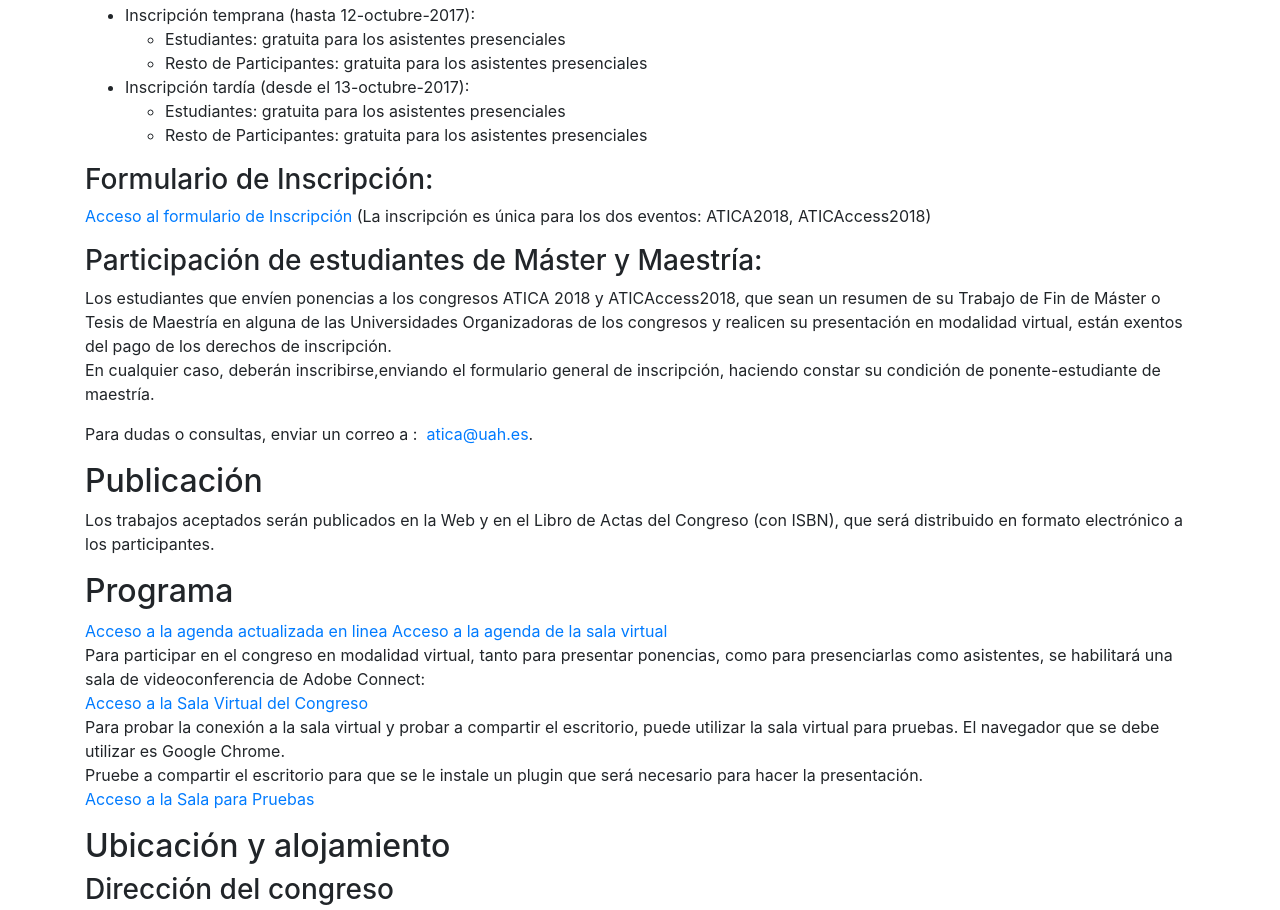
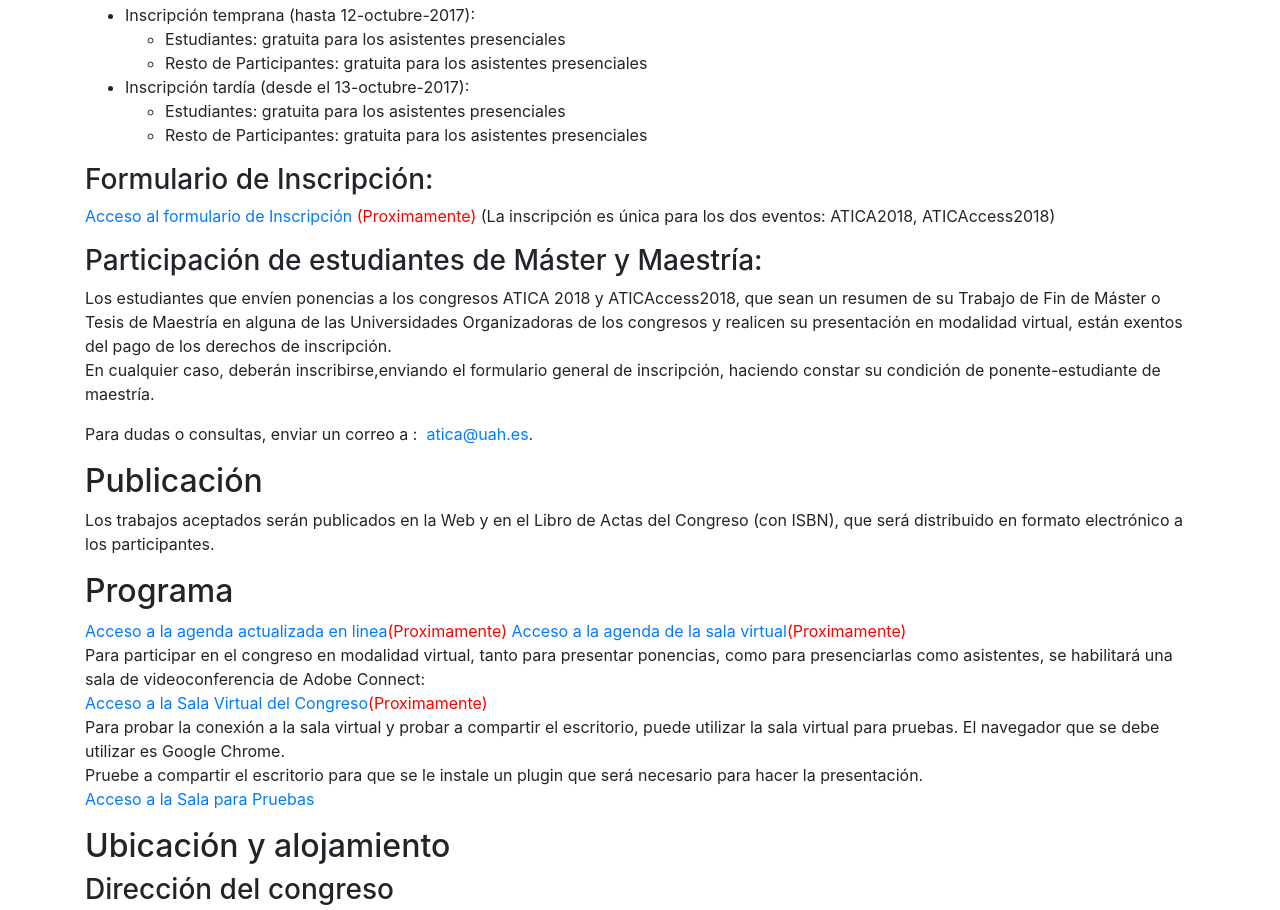
Before and after one commit to luisbengochea/ATICA2018, a plain HTML site: page atica2018/WebContent/participation.html in a window 1280 px wide. Shown: the part 406-1316 px from the top of the page. Drawn offline with nearby package versions, Linux system fonts and the light colour scheme.

Commit message:
Update participation.html

```diff
--- a/atica2018/WebContent/participation.html
+++ b/atica2018/WebContent/participation.html
@@ -94,7 +94,7 @@
 				</ul></li>
 				</ul>
 				<h3>Formulario de Inscripción:</h3>
-				<p><a href="">Acceso al formulario de Inscripción</a>
+				<p><a href="">Acceso al formulario de Inscripción</a> <span style="color: red;">(Proximamente) </span>
 				(La inscripción es única para los dos eventos: ATICA2018, ATICAccess2018)</p>
 				<h3>Participación de estudiantes de Máster y Maestría:</h3>
 				<p>Los estudiantes que envíen ponencias a los congresos ATICA 2018 y ATICAccess2018, que sean un resumen de su Trabajo de Fin de Máster o Tesis de Maestría en alguna de las Universidades Organizadoras de los congresos y realicen su presentación en modalidad virtual, están exentos del pago de los derechos de inscripción.<br/>
@@ -108,10 +108,10 @@
 				</section>
 				<section aria-labelledby="program">
 				<h2 id="program">Programa</h2>
-				<a href="">Acceso a la agenda actualizada en linea</a>
-				<a href="">Acceso a la agenda de la sala virtual</a>
+				<a href="">Acceso a la agenda actualizada en linea</a><span style="color: red;">(Proximamente) </span>
+				<a href="">Acceso a la agenda de la sala virtual</a><span style="color: red;">(Proximamente) </span>
 				<p>Para participar en el congreso en modalidad virtual, tanto para presentar ponencias, como para presenciarlas como asistentes, se habilitará una sala de videoconferencia de Adobe Connect:<br/>
-				<a href="">Acceso a la Sala Virtual del Congreso</a><br/>
+				<a href="">Acceso a la Sala Virtual del Congreso</a><span style="color: red;">(Proximamente) </span><br/>
 				Para probar la conexión a la sala virtual y probar a compartir el escritorio, puede utilizar la sala virtual para pruebas. El navegador que se debe utilizar es Google Chrome.<br/>
 				Pruebe a compartir el escritorio para que se le instale un plugin que será necesario para hacer la presentación.<br/>
 				<a href="https://eu.bbcollab.com/guest/a15aecfe87da48d2972b6e2b2847d6fa">Acceso a la Sala para Pruebas</a></p>
```
